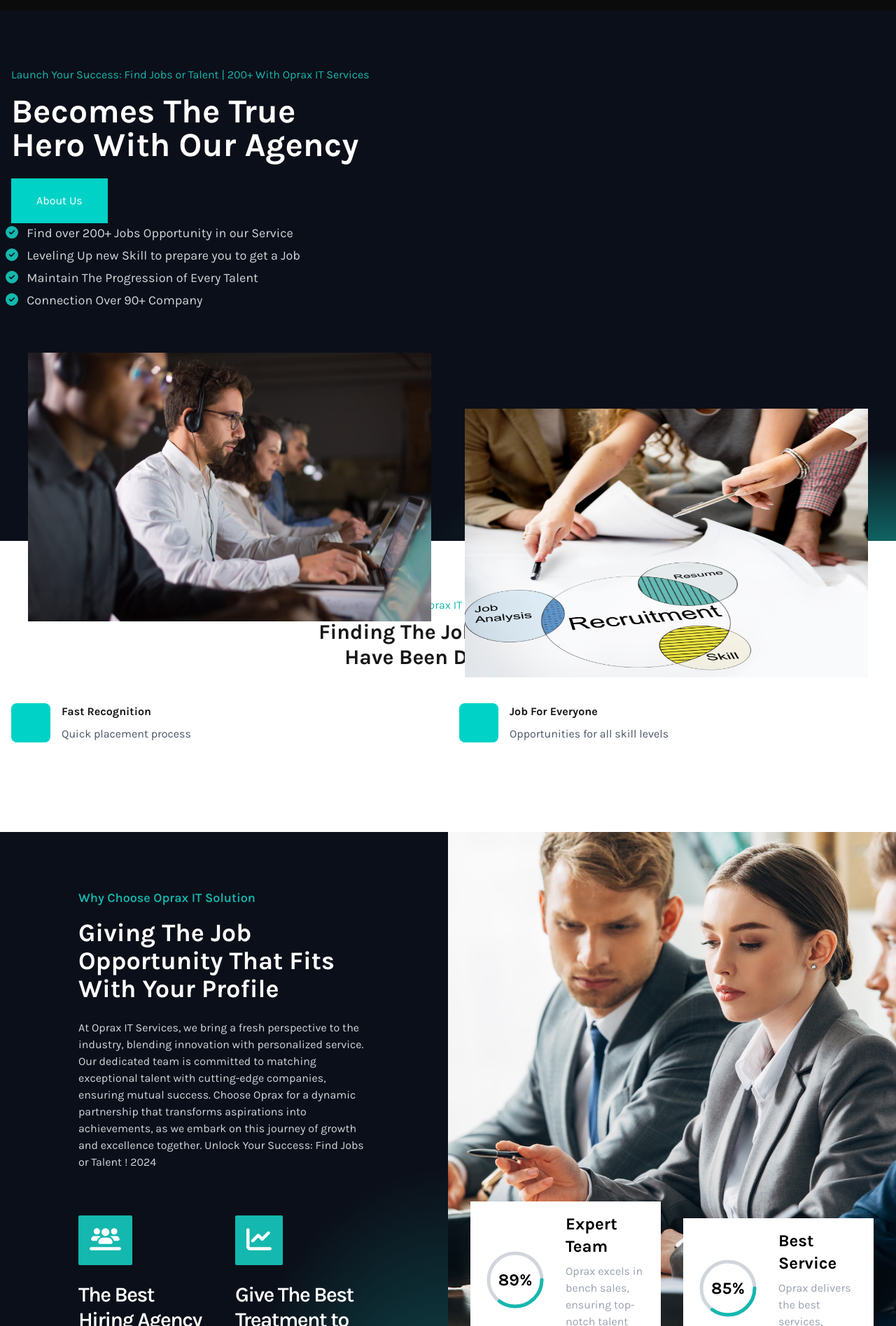
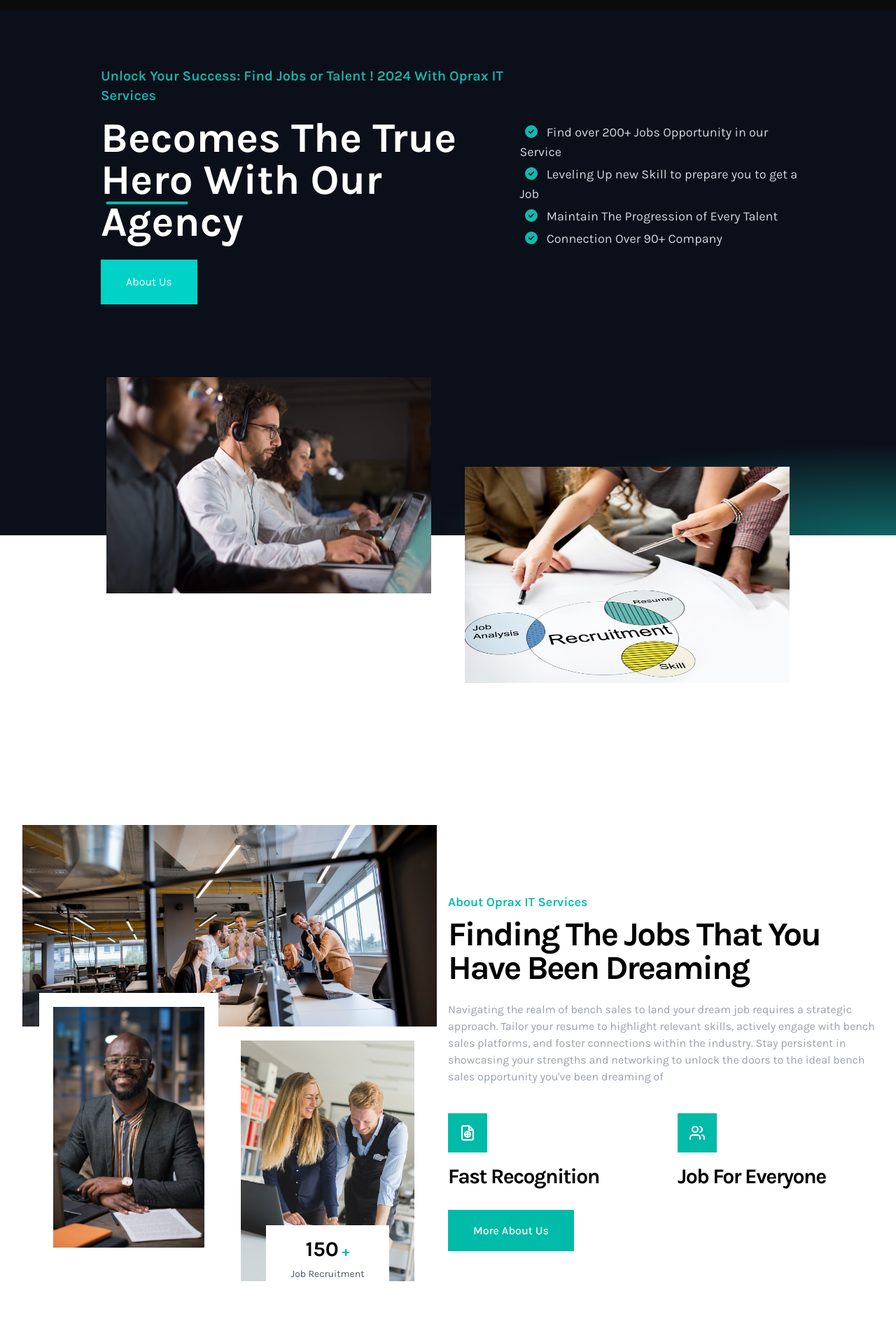
Before and after one commit to panchalumang789/amadeus-consultant, a Next.js app: page / in a window 1280 px wide. Shown: the part 85-1980 px from the top of the page at 70% size. Built offline with nearby package versions, Linux system fonts and the light colour scheme.

Commit message:
install prisma

```diff
--- a/app/components/TestimonialsSection.tsx
+++ b/app/components/TestimonialsSection.tsx
@@ -45,14 +45,16 @@ const testimonials = [
 export default function TestimonialsSection() {
   const [currentSlide, setCurrentSlide] = useState(0);
   const [isAutoPlaying, setIsAutoPlaying] = useState(true);
-  const [isMobile, setIsMobile] = useState(false);
+  const [isMobile, setIsMobile] = useState(1);
 
-  const totalSlides = Math.ceil(testimonials.length / (isMobile ? 1 : 3));
+  const totalSlides = Math.ceil(testimonials.length / isMobile);
 
   useEffect(() => {
     if (typeof window !== "undefined") {
       const handleResize = () => {
-        setIsMobile(window.innerWidth <= 768);
+        if (window.innerWidth < 768) setIsMobile(1);
+        else if (window.innerWidth < 1024) setIsMobile(2);
+        else setIsMobile(3);
       };
 
       window.addEventListener("resize", handleResize);
@@ -74,8 +76,8 @@ export default function TestimonialsSection() {
   }, [isAutoPlaying, totalSlides]);
 
   const getCurrentTestimonials = () => {
-    const start = currentSlide * (isMobile ? 1 : 3);
-    return testimonials.slice(start, start + (isMobile ? 1 : 3));
+    const start = currentSlide * isMobile;
+    return testimonials.slice(start, start + isMobile);
   };
 
   const handleDragEnd = (e: Event, info: PanInfo) => {
@@ -108,7 +110,7 @@ export default function TestimonialsSection() {
               animate={{ opacity: 1, x: 0 }}
               exit={{ opacity: 0, x: -100 }}
               transition={{ duration: 0.5 }}
-              className="grid grid-cols-1 md:grid-cols-3 gap-6"
+              className="grid grid-cols-1 md:grid-cols-2 lg:grid-cols-3 gap-6"
               drag="x"
               dragConstraints={{ left: 0, right: 0 }}
               onDragEnd={handleDragEnd}
--- a/app/page.tsx
+++ b/app/page.tsx
@@ -46,17 +46,22 @@ export default function Home() {
   return (
     <main>
       {/* Hero Section */}
-      <section className="relative bg-[#0B0F19] text-white py-20">
-        <div className="container mx-auto px-4">
-          <div className="max-w-3xl">
-            <p className="text-[#15B8AE] mb-4">
-              Launch Your Success: Find Jobs or Talent | 200+ With Oprax IT
+      <section className="relative bg-[#0B0F19] text-white ">
+        <div className="container mx-auto flex flex-col gap-8 xl:gap-0 px- 4 py-14 md:px-20 md:py-20 xl:px-32 xl:flex-row">
+          <div className="w-full xl:w-3/5 xs:mx-auto px-4">
+            <div className="max-w-3xl text-center xl:text-left">
+              <p className="text-[#15B8AE] mb-4 text-xl font-semibold -tracking-normal">
+                Unlock Your Success: Find Jobs or Talent ! 2024 With Oprax IT
                 Services
               </p>
-            <h1 className="text-5xl font-bold mb-6">
+              <h1 className="text-5xl xl:text-6xl font-bold text-left mb-6">
                 Becomes The True
                 <br />
-              Hero With Our Agency
+                <span className="relative">
+                  Hero
+                  <span className="curve-underline absolute left-0 bottom-0 w-full h-1 bg-[#00D2C7] rounded-md transform scale-x-100"></span>
+                </span>
+                {" With Our Agency"}
               </h1>
               <Link
                 href="/about"
@@ -66,7 +71,7 @@ export default function Home() {
               </Link>
             </div>
           </div>
-<div className="hidden md:flex w-2/5 flex-col gap-1 justify-center text-lg text-gray-300">
+          <div className="hidden md:flex w-full xl:w-2/5 flex-col gap-1 justify-center text-lg text-gray-300">
             <p>
               <FontAwesomeIcon
                 className="text-[#15B8AE] px-2"
@@ -96,16 +101,18 @@ export default function Home() {
               Connection Over 90+ Company
             </p>
           </div>
+        </div>
       </section>
 
       <section
-        className="flex bg-[#0B0F19] text-white flex-col xl:flex-row h-[250px] px-4"
+        className="bg-[#0B0F19] text-white h-[250px]"
         style={{
           backgroundImage:
             "radial-gradient(at bottom right, #15B8AE -37%, #15B8AE00 37%)",
         }}
       >
-        <div className="flex items-center p-6 xl:w-1/2 mt-24">
+        <div className="flex container flex-col md:flex-row px-4 lg:px-20 xl:px-32 mx-auto">
+          <div className="flex items-center p-3 md:p-6 xl:w-1/2">
             <Image
               src="/images/home/slider1-scaled.jpg"
               alt="About Oprax IT Services"
@@ -114,9 +121,9 @@ export default function Home() {
               style={{ contain: "strict" }}
             />
           </div>
-        <div className="flex items-center p-6 xl:w-1/2">
+          <div className="flex items-center p-3 md:p-6 xl:w-1/2">
             <Image
-            className="translate-y-32"
+              className="xl:translate-y-32"
               src="/images/home/recruitment-consulting-venn-diagram-1536x1388.jpg"
               alt="About Oprax IT Services"
               height={600}
@@ -124,39 +131,134 @@ export default function Home() {
               style={{ contain: "strict" }}
             />
           </div>
+        </div>
       </section>
 
       {/* About Section */}
-      <section className="py-20 bg-white">
-        <div className="container mx-auto px-4">
-          <div className="text-center mb-12">
-            <p className="text-[#15B8AE] mb-2">About Oprax IT Services</p>
-            <h2 className="text-3xl font-bold mb-6">
-              Finding The Jobs That You
-              <br />
-              Have Been Dreaming
-            </h2>
+      <section className="bg-white pt-[250px] md:pt-0 xl:pt-[350px]">
+        <div className="w-full max-w-7xl mx-auto px-4 py-8 md:py-16">
+          <div className="grid grid-cols-1 xl:grid-cols-2 gap-8 md:gap-0">
+            {/* Left side - Images */}
+            <div className="relative px-4">
+              <div className="grid grid-cols-1 gap-4">
+                <div className="hidden md:block relative w-full h-64 md:h-72">
+                  <Image
+                    src="/images/home/happy-young-business-people-standing-in-the-office-and-looking-forward-to-success-in-the-office.jpg"
+                    alt="Team collaborating in office"
+                    fill
+                    className="object-cover"
+                  />
+                </div>
+                <div className="grid grid-cols-2 gap-4 mx-auto">
+                  <div className="relative w-80 xl:w-64 h-[420px] xl:h-96 z-2 md:translate-x-6 md:-translate-y-16 border-[20px] border-white">
+                    <Image
+                      src="/images/home/african-manager-working-at-office-1024x1536.jpg"
+                      alt="Professional at desk"
+                      fill
+                      className="object-cover"
+                    />
+                  </div>
+                  <div className="hidden md:block relative w-full h-64">
+                    <div className="relative w-72 h-96 z-2 -translate-x-3 -translate-y-4 border-[20px] border-white">
+                      <Image
+                        src="/images/home/young-couple-in-office.jpg"
+                        alt="Team members working together"
+                        fill
+                        className="object-cover"
+                      />
+                      <div className="absolute inset-0 flex flex-col items-center justify-end bg-white/10 p-6 text-center">
+                        <div className="bg-white px-9 py-2 translate-y-6">
+                          <h3 className="text-3xl text-black font-bold mt-2 bg-white">
+                            150
+                            <span className="text-teal-500 text-xl"> + </span>
+                          </h3>
+                          <p className="text-gray-600 text-sm translate-y-2">
+                            Job Recruitment
+                          </p>
+                        </div>
+                      </div>
+                    </div>
+                  </div>
+                </div>
+              </div>
             </div>
 
-          <div className="grid grid-cols-1 md:grid-cols-2 gap-8 mb-12">
-            <div className="flex items-center gap-4">
-              <div className="bg-[#00D2C7] p-4 rounded-lg">
-                <svg className="w-6 h-6 text-white" /* Add icon SVG here */ />
+            {/* Right side - Content */}
+            <div className="flex flex-col justify-center">
+              <div className="text-teal-500 font-semibold text-lg mb-2">
+                About Oprax IT Services
               </div>
-              <div>
-                <h3 className="font-bold mb-2">Fast Recognition</h3>
-                <p className="text-gray-600">Quick placement process</p>
+              <h1 className="text-4xl text-black md:text-5xl font-bold mb-6 tracking-tighter">
+                Finding The Jobs That You Have Been Dreaming
+              </h1>
+              <p className="text-gray-400 mb-10">
+                Navigating the realm of bench sales to land your dream job
+                requires a strategic approach. Tailor your resume to highlight
+                relevant skills, actively engage with bench sales platforms, and
+                foster connections within the industry. Stay persistent in
+                showcasing your strengths and networking to unlock the doors to
+                the ideal bench sales opportunity you&apos;ve been dreaming of
+              </p>
+
+              <div className="grid grid-cols-1 sm:grid-cols-2 gap-8 mb-10">
+                <div className="flex flex-col items-start">
+                  <div className="bg-teal-500 p-4 mb-4">
+                    <svg
+                      xmlns="http://www.w3.org/2000/svg"
+                      width="24"
+                      height="24"
+                      viewBox="0 0 24 24"
+                      fill="none"
+                      stroke="currentColor"
+                      strokeWidth="2"
+                      strokeLinecap="round"
+                      strokeLinejoin="round"
+                      className="text-white"
+                    >
+                      <path d="M14 2H6a2 2 0 0 0-2 2v16a2 2 0 0 0 2 2h12a2 2 0 0 0 2-2V8z"></path>
+                      <path d="M14 2v6h6"></path>
+                      <circle cx="12" cy="14" r="4"></circle>
+                      <path d="M12 10v8"></path>
+                      <path d="M8 14h8"></path>
+                    </svg>
+                  </div>
+                  <h3 className="text-3xl text-black font-bold mb-2 tracking-tighter">
+                    Fast Recognition
+                  </h3>
+                </div>
+                <div className="flex flex-col items-start">
+                  <div className="bg-teal-500 p-4 mb-4">
+                    <svg
+                      xmlns="http://www.w3.org/2000/svg"
+                      width="24"
+                      height="24"
+                      viewBox="0 0 24 24"
+                      fill="none"
+                      stroke="currentColor"
+                      strokeWidth="2"
+                      strokeLinecap="round"
+                      strokeLinejoin="round"
+                      className="text-white"
+                    >
+                      <path d="M16 21v-2a4 4 0 0 0-4-4H6a4 4 0 0 0-4 4v2"></path>
+                      <circle cx="9" cy="7" r="4"></circle>
+                      <path d="M22 21v-2a4 4 0 0 0-3-3.87"></path>
+                      <path d="M16 3.13a4 4 0 0 1 0 7.75"></path>
+                    </svg>
+                  </div>
+                  <h3 className="text-3xl text-black font-bold mb-2 tracking-tighter">
+                    Job For Everyone
+                  </h3>
                 </div>
               </div>
-            <div className="flex items-center gap-4">
-              <div className="bg-[#00D2C7] p-4 rounded-lg">
-                <svg className="w-6 h-6 text-white" /* Add icon SVG here */ />
-              </div>
-              <div>
-                <h3 className="font-bold mb-2">Job For Everyone</h3>
-                <p className="text-gray-600">
-                  Opportunities for all skill levels
-                </p>
+
+              <div className="text-white text-center md:text-left w-full hover:scale-90 duration-500">
+                <Link
+                  href="/about-us"
+                  className="bg-teal-500 text-white px-4 xl:px-9 py-3 xl:py-5 text-[16px] w-max font-medium"
+                >
+                  More About Us
+                </Link>
               </div>
             </div>
           </div>
@@ -375,7 +477,7 @@ export default function Home() {
       {/* Job Search Section */}
       <section className="py-8 md:py-12 border-t bg-white border-gray-200">
         <div className="container mx-auto px-4">
-          <div className="flex flex-col md:flex-row items-center justify-between gap-6">
+          <div className="flex flex-col xl:flex-row items-center justify-between gap-6">
             <p className="text-gray-600 text-center md:text-left">
               Are you seeking employment? Contact us now for guaranteed
               placement with Oprax IT Services.
--- a/package.json
+++ b/package.json
@@ -9,6 +9,7 @@
     "lint": "next lint"
   },
   "dependencies": {
+    "@prisma/client": "^6.5.0",
     "framer-motion": "^12.4.10",
     "leaflet": "^1.9.4",
     "next": "15.2.1",
@@ -32,6 +33,7 @@
     "eslint": "^9",
     "eslint-config-next": "15.2.1",
     "postcss": "^8.4.31",
+    "prisma": "^6.5.0",
     "tailwindcss": "^4",
     "typescript": "^5.2.2"
   }
```
Also changed, not shown: 2 other files (tests, documents, lock files or other folders). Lines whose indentation alone changed are shown as unchanged.
